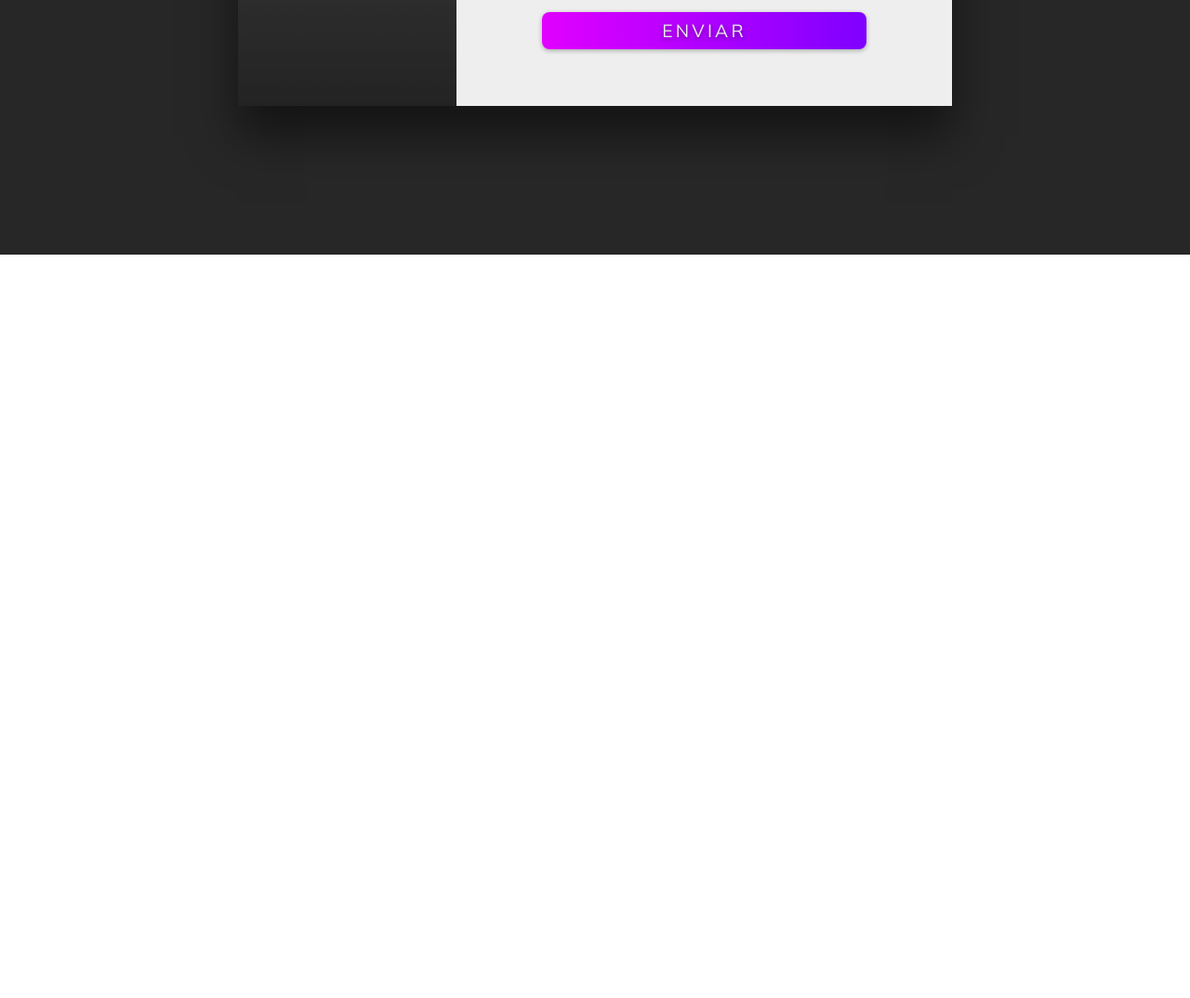
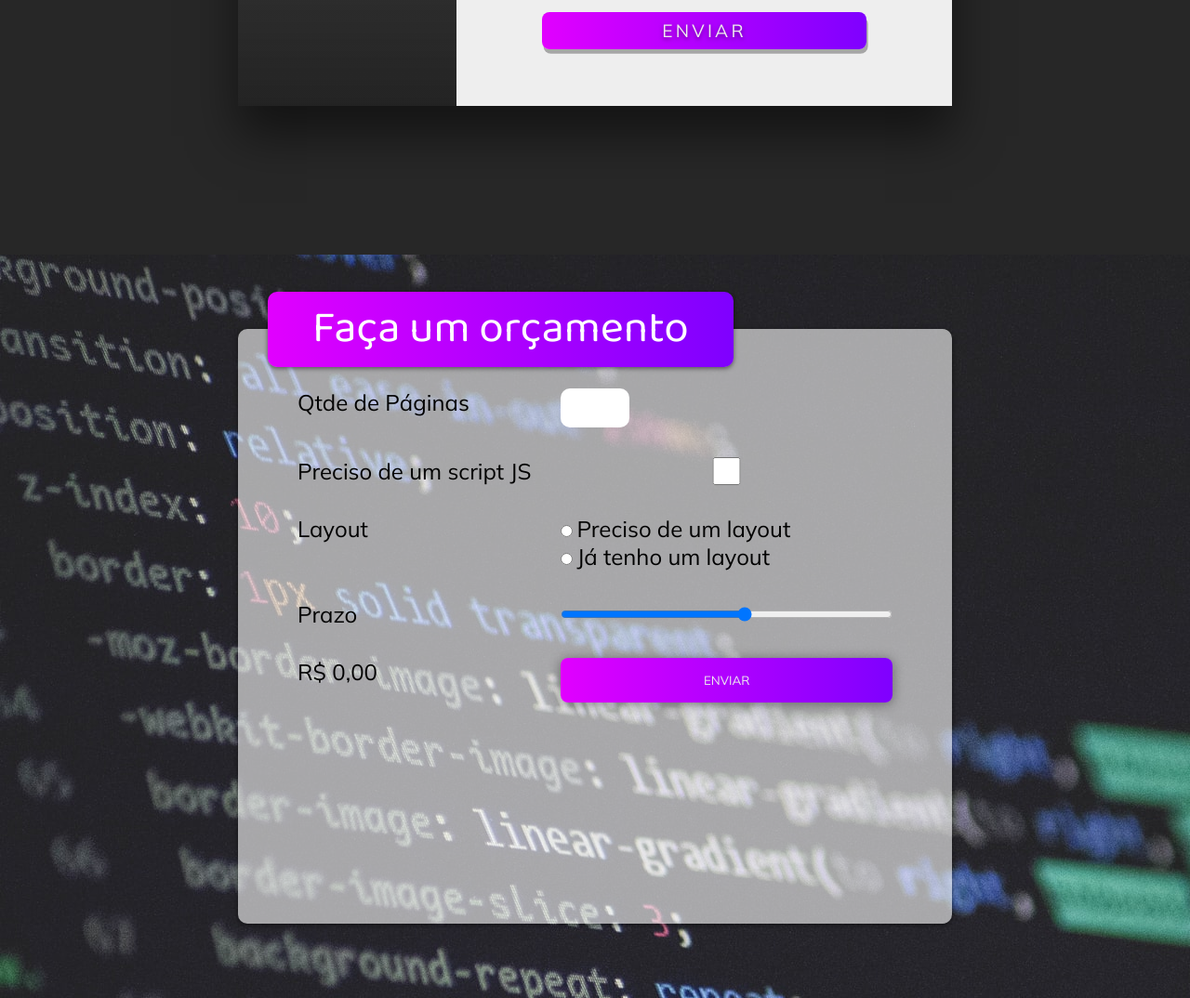
Before and after one commit to renazitto/portfolio, a plain HTML site: page index.html in a window 1280 px wide. Shown: the part 2558-3632 px from the top of the page at 93% size. Before the commit the page ends 2832 px from the top, so only its background shows below. Drawn offline with Linux system fonts and the light colour scheme; grey boxes are pictures that could not be loaded.

Commit message:
:package: form orcamento

```diff
--- a/index.html
+++ b/index.html
@@ -245,8 +245,35 @@
             </form>
           </div>
         </div>
+      </section>
 
+      <section class="sessao-orcamento" id="orcamento">
+        <div class="orcamento-wrapper">
+          <h1>Faça um orçamento</h1>
+          <form>
+            <label for="qtde">Qtde de Páginas</label>
+            <input type="number" min="1" name="qtde" id="qtde">
+            <label for="js">Preciso de um script JS</label>
+            <input type="checkbox" name="js" id="js">
+            <label>Layout</label>
+            <div class="group-layout">
+              <div>
+                <input type="radio" name="layout" id="layout-sim">
+                <label for="layout-sim">Preciso de um layout</label>
+              </div>
+              <div>
+                <input type="radio" name="layout" id="layout-nao">
+                <label for="layout-nao">Já tenho um layout</label>
+              </div>
+            </div>
+            <label for="prazo">Prazo</label>
+            <input type="range" name="prazo" id="prazo" min="1" max="10">
+            <label id="preco">R$ 0,00</label>
+            <button class="btn btn-orcamento" type="submit">Enviar</button>
+          </form>
+        </div>
       </section>
+
 
     </div>
   </body>
--- a/style.css
+++ b/style.css
@@ -392,7 +392,7 @@ header {
   color: #eee;
   border-radius: 0.5rem;
   border: none;
-  box-shadow: 0.1rem 0.8rem rgba(0, 0, 0, 0.4);
+  box-shadow: 0 0.1rem 0.8rem rgba(0, 0, 0, 0.4);
 }
 
 .card-info button {
@@ -499,5 +499,70 @@ header {
     letter-spacing: 0.2rem;
     cursor: pointer;
     text-shadow: 0 0.1rem 0.3rem rgba(0, 0, 0, 0.5);
-    box-shadow: 0 0.1rem 0.3rem rgba(0, 0, 0, 0.3);
+    box-shadow: 0.1rem 0.3rem rgba(0, 0, 0, 0.3);
 }
+
+.sessao-orcamento{
+  width: 100%;
+  height: 100vh;
+  background: url(./Images/bg-orcamento.jpg);
+  object-fit: cover;
+  display: flex;
+  justify-content: center;
+  align-items: center;
+
+}
+
+.orcamento-wrapper{
+  width: 60%;
+  height: 80%;
+  background-color: #ffffff99;
+  border-radius: 10px;
+  box-shadow: 0 0.1rem 0.3rem rgba(0, 0, 0, 0.5);
+  position: relative;
+}
+
+.sessao-orcamento h1{
+  position: absolute;
+  top: -2.5rem;
+  left: 2rem;
+  background: #7f00ff;
+  background: -webkit-linear-gradient(to right, #e100ff, #7f00ff);
+  background: linear-gradient(to right, #e100ff, #7f00ff);
+  padding: 0 3rem;
+  color: #fff;
+  font-family: var(--font-primary);
+  font-size: 3rem;
+  font-weight: lighter;
+  box-shadow: 0 0.1rem 0.3rem rgba(0, 0, 0, 0.5);
+  border-radius: 10px;
+}
+.sessao-orcamento form{
+  margin: 4rem;
+  display: grid;
+  grid-template-columns: auto 1fr;
+  column-gap: 2rem;
+  row-gap: 2rem;
+}
+
+.sessao-orcamento label{
+  font-family: var(--font-action);
+  font-size: 1.5rem;
+}
+
+.sessao-orcamento input[type="number"]{
+  font-family: var(--font-secundary);
+  width: 4rem;
+  font-size: 2rem;
+  outline: none;
+  border-radius: 10px;
+  border: none;
+  padding: 0.3rem;
+}
+
+.btn-orcamento{
+  text-transform: uppercase;
+  padding: 1rem;
+  cursor: pointer;
+  grid-column: 2;
+}
```
Also changed, not shown: Images/bg-orcamento.jpg (added).
